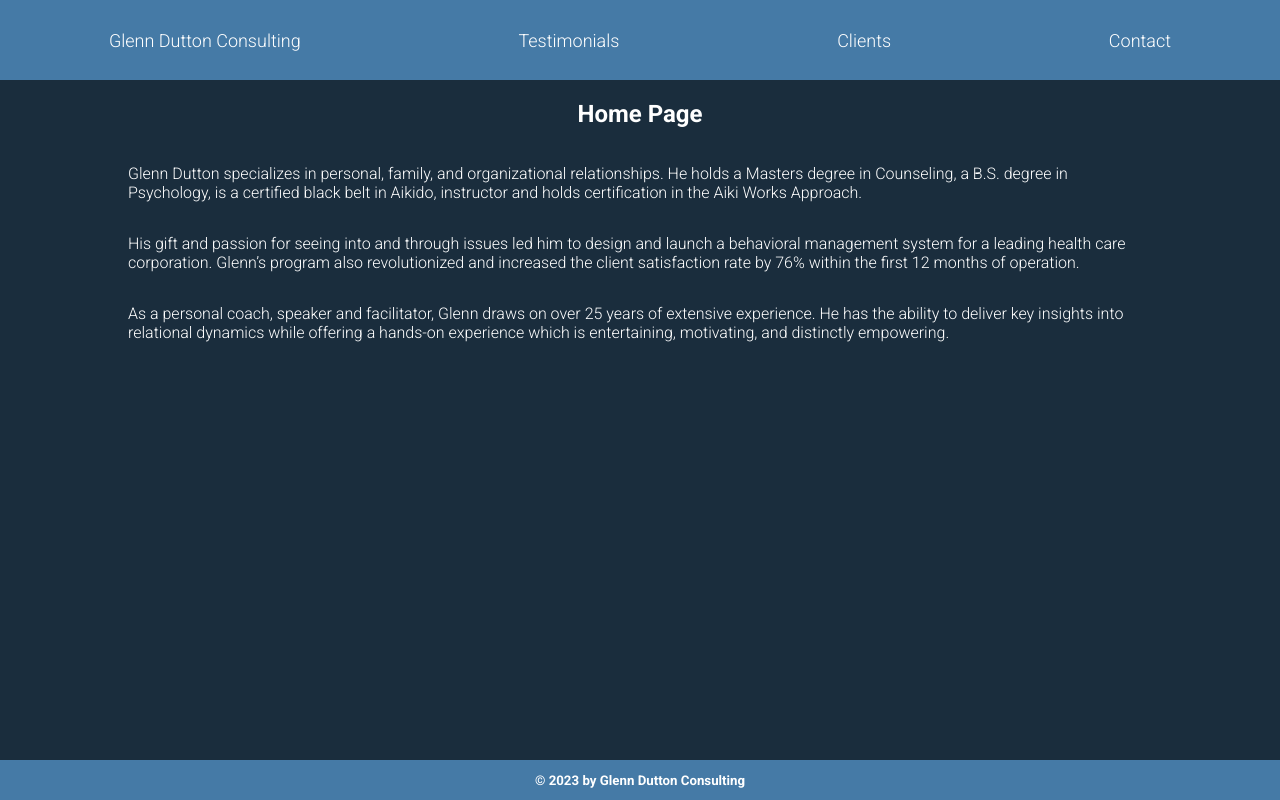
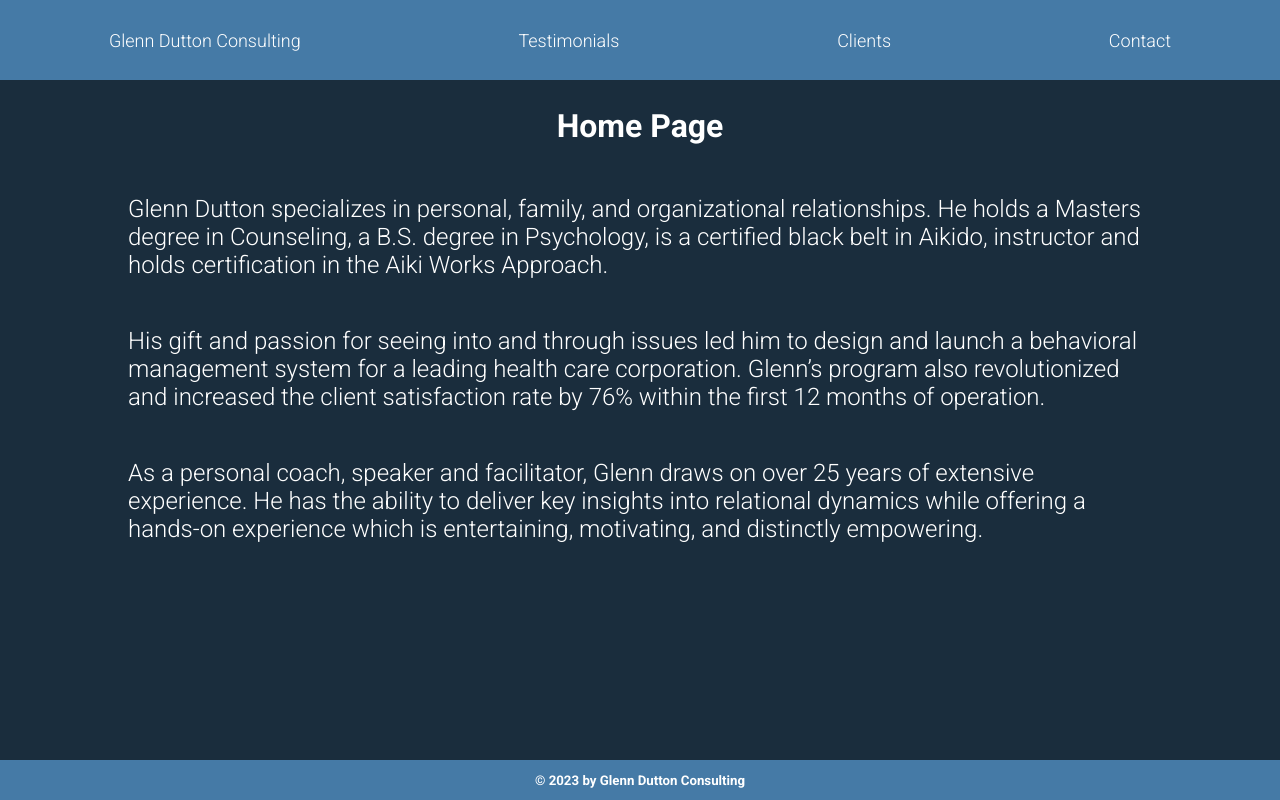
Before and after one commit to brooklynlonghurst/glenndutton, a React (Create React App) app: page / in a window 1280 px wide. Built offline with nearby package versions, Linux system fonts and the light colour scheme.

Commit message:
font sizing

```diff
--- a/src/App.css
+++ b/src/App.css
@@ -45,3 +45,11 @@
   margin-left: 10%;
   margin-right: 10%;
 }
+
+p {
+  font-size: x-large;
+}
+
+h1 {
+  font-size: xx-large;
+}
```
